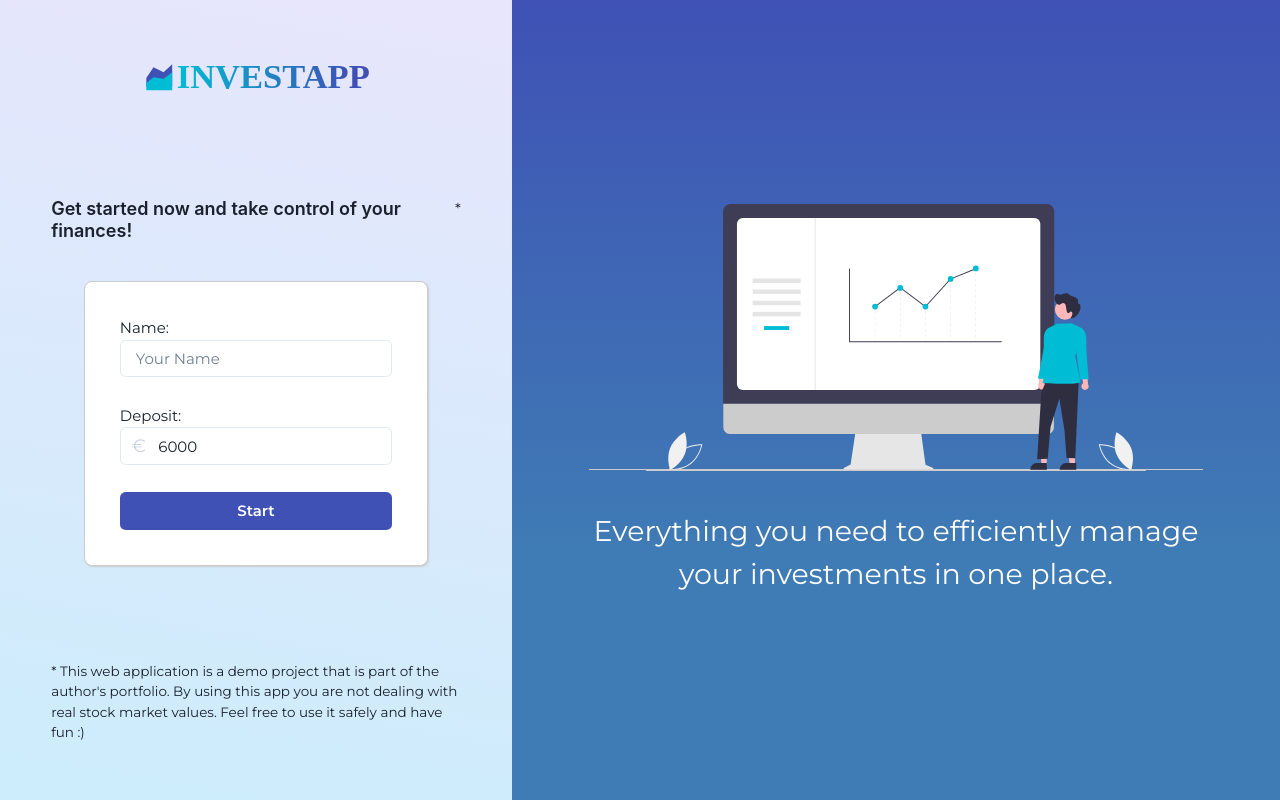
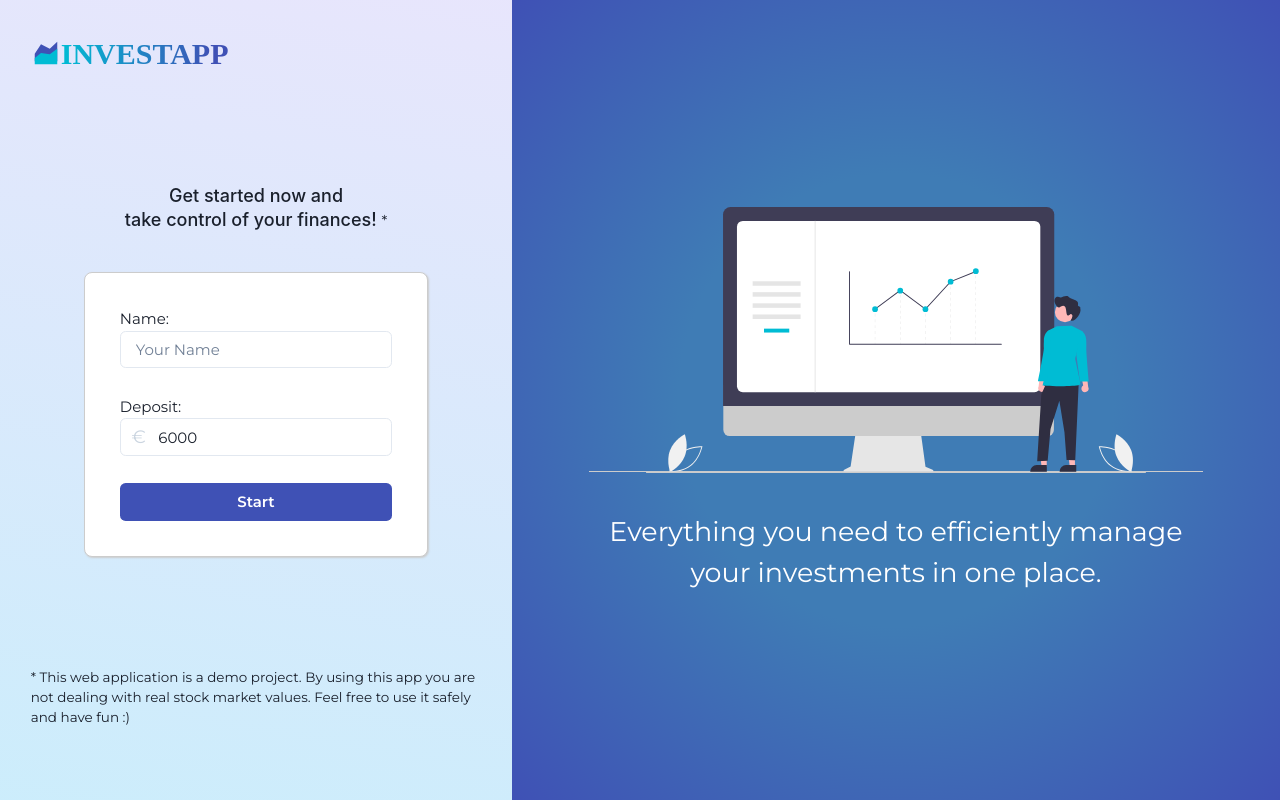
Before and after one commit to oscargonzalezdev/investment-dashboard-client, a React (Vite) app: page / in a window 1280 px wide. Built offline with nearby package versions, Linux system fonts and the light colour scheme; no server answers; some icons are missing; a web font is replaced by a local one.

Commit message:
refactor(welcomme): update style and add social icons in welcomme component

```diff
--- a/src/components/Welcomme/Welcomme.jsx
+++ b/src/components/Welcomme/Welcomme.jsx
@@ -1,10 +1,17 @@
-import { Grid, GridItem, Box, Heading, Image, Input, Button, FormLabel, InputGroup, InputLeftElement, Text } from "@chakra-ui/react"
+import { Grid, GridItem, Box, Heading, Image, Input, Button, FormLabel, InputGroup, InputLeftElement, Text, Link as Anchor } from "@chakra-ui/react"
 import { useContext, useState } from "react"
 import { DataContext } from "../../context/data.context"
 import Logo from "../Logo/Logo"
 import styles from './Welcomme.module.css'
+import {
+    BsFillPersonFill,
+    SiBuymeacoffee,
+    BsGithub
+} from 'react-icons/all'
+import { useNavigate } from 'react-router-dom'
 
 export const Welcomme = () => {
+    const navigate = useNavigate()
     const { wallet, setWallet, setUser, setBalance } = useContext(DataContext)
     const [name, setName] = useState('')
     const [initialDeposit, setInitialDeposit] = useState(6000)
@@ -13,6 +20,7 @@ export const Welcomme = () => {
     const handleSubmit = (e) => {
         e.preventDefault()
         validateName(name)
+        navigate('/overview')
     }
 
     const validateName = (name) => {
@@ -28,15 +36,23 @@ export const Welcomme = () => {
     return (
         <Box className={styles.bg} >
             <Grid className={styles.mainGrid}>
-                <GridItem className={styles.leftGrid} colSpan={2} p='10%'>
-                    <Box w='100%' display='flex' justifyContent='center'>
-                        <Logo size='2.3rem' />
+                <GridItem className={styles.leftGrid} colSpan={4} p='6%'>
+                    <Box w='100%' display='flex' justifyContent='space-between' alignItems='center'>
+                        <Logo size='2rem' />
+                        <Box w='fit-content' className={styles.socialLinks}>
+                            <Anchor href='https://github.com/oscargonzalezdev/investment-dashboard-client' isExternal><BsGithub /></Anchor>
+                            <Anchor href='https://www.oscargonzalez.dev' isExternal><BsFillPersonFill /></Anchor>
+                            <Anchor href='https://www.buymeacoffee.com/oscardev' isExternal><SiBuymeacoffee /></Anchor>
+                        </Box>
                     </Box>
                     <Box h='80%' display='flex' flexDirection='column' justifyContent='center' alignItems='center' gap='40px'>
-                        <Box display='flex' gap='4px'>
-                            <Heading fontWeight='600'>
-                                {`Get started now and take control of your finances!`}
-                            </Heading><span>*</span></Box>
+                        <Box textAlign='center'>
+                            <Heading display='inline' fontWeight='500'>
+                                {`Get started now and`}<br />
+                                {`take control of your finances! `}
+                            </Heading>
+                            <Text fontSize='1rem' display='inline'>*</Text>
+                        </Box>
                         <form className={`${styles.welcommeForm} box`} onSubmit={(e) => handleSubmit(e)}>
                             <FormLabel w='100%'>Name:
                                 <Input name="name" isRequired onChange={(e) => setName(e.currentTarget.value)} value={name} type='text' placeholder='Your Name' />
@@ -65,11 +81,10 @@ export const Welcomme = () => {
                         </form>
                     </Box>
                     <Text fontSize='0.9rem'>
-                        {`* This web application is a demo project that is part of the author's portfolio.
-                            By using this app you are not dealing with real stock market values. Feel free to use it safely and have fun :)`}
+                        {`* This web application is a demo project. By using this app you are not dealing with real stock market values. Feel free to use it safely and have fun :)`}
                     </Text>
                 </GridItem>
-                <GridItem className={styles.rightGrid} colSpan={3} display='flex' flexDirection='column' justifyContent='center' alignItems='center' gap='40px' >
+                <GridItem className={styles.rightGrid} colSpan={6} display='flex' flexDirection='column' justifyContent='center' alignItems='center' gap='40px' >
                     <Box w='80%' display='flex' justifyContent='center' borderBottom='1.5px solid #ccc'>
                         <Image w='500px' marginBottom='-1.5px' src="/images/dashboard-color-secondary.svg" />
                     </Box>
--- a/src/components/Welcomme/Welcomme.module.css
+++ b/src/components/Welcomme/Welcomme.module.css
@@ -2,18 +2,16 @@
     width: 100%;
     position: fixed;
     background-color: #fff;
-    background-image: linear-gradient(190deg, #ddd0fa90 0%,#A5DFF990 100%)
+    background-image: linear-gradient(190deg, #ddd0fa90 0%, #A5DFF990 100%)
 }
 
 .mainGrid {
     height: 100vh;
-    grid-template-columns: repeat(5, 1fr);
+    grid-template-columns: repeat(10, 1fr);
 }
 
 .rightGrid {
-    background-image: linear-gradient(180deg, #3F51B5 0%, #3f7cb5 70%);
-    font-size: 1.9rem;
-    color: #fff
+    background-image: radial-gradient(#3f7cb5 0% 40%, #3f51b5 100%);
 }
 
 .welcommeForm {
@@ -23,6 +21,30 @@
 .welcommeInfo {
     width: 80%;
     text-align: center;
+    font-size: 1.8rem;
+    color: #fff
+}
+
+.socialLinks {
+    width: 100%;
+    display: flex;
+    justify-content: space-evenly;
+    align-items: center;
+    gap: 15px;
+}
+
+.socialLinks a svg {
+    font-size: 1.5rem;
+    border: 1px solid #000;
+    padding: 3px;
+    border-radius: 4px;
+    transition: border-radius 0.5s;
+}
+
+.socialLinks a svg:hover {
+    background-color: #e9eef5;
+    border-radius: 50px;
+    transition: border-radius 0.5s;
 }
 
 @media screen and (max-width: 900px) {
@@ -36,10 +58,10 @@
     }
 
     .rightGrid {
+        height: 100vh;
         margin-top: 50px;
         background-color: unset;
         font-size: 1rem;
-        color: #000;
         padding: 30px;
     }
 
@@ -48,6 +70,6 @@
     }
 
     .welcommeInfo {
-        width: 80%;
+        font-size: 1.4rem;
     }
-  }
+}
```
